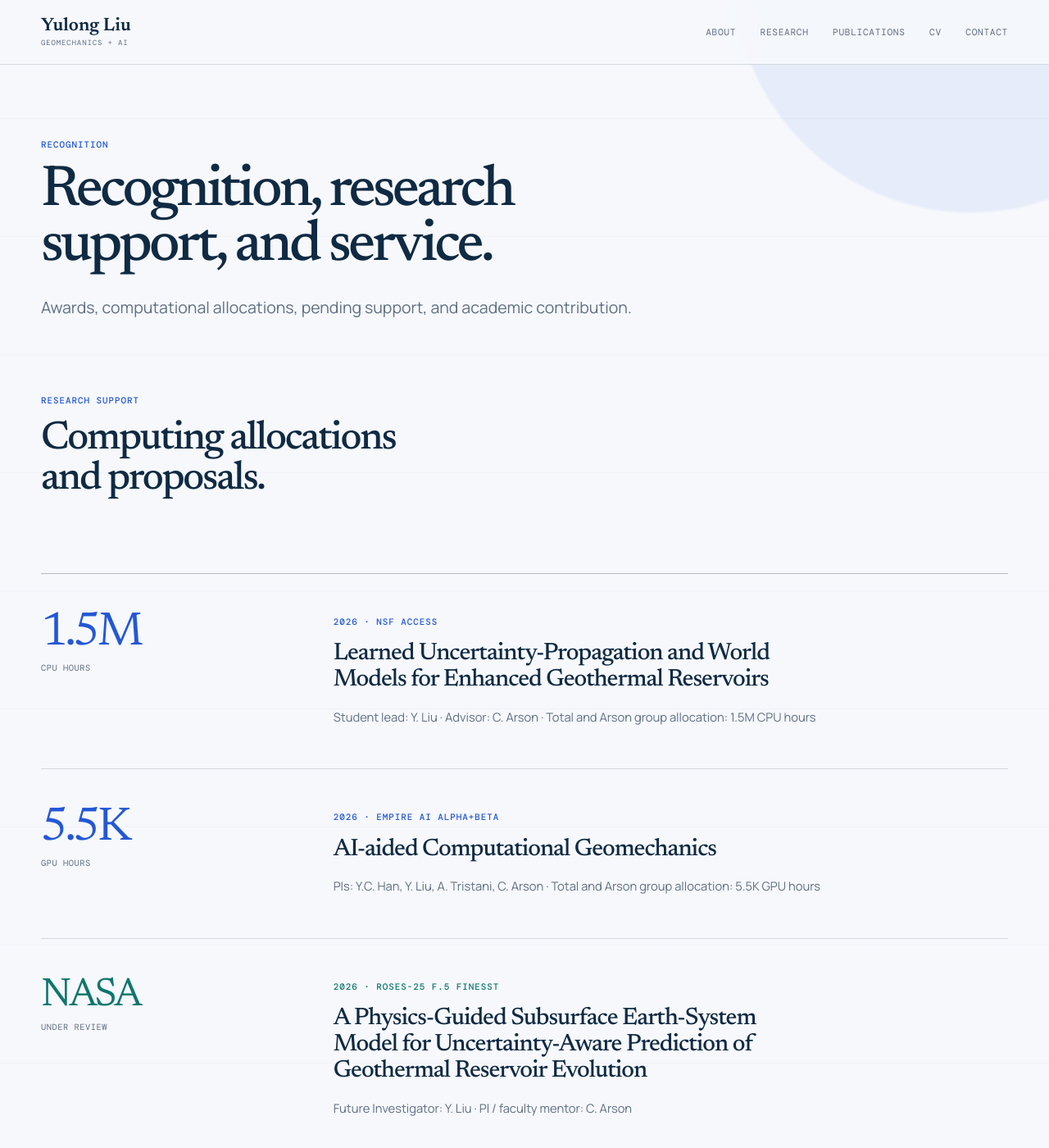
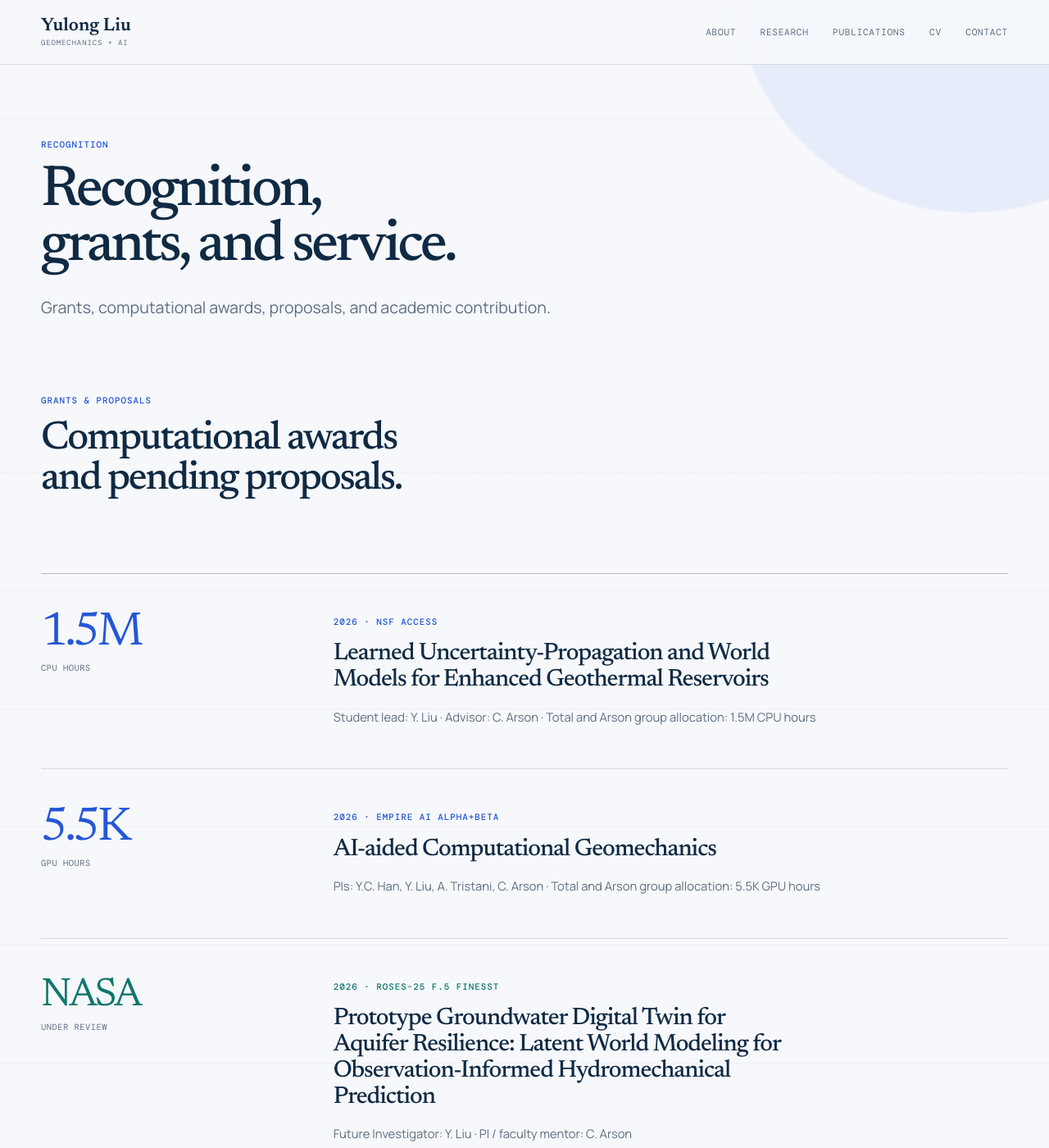
Before and after one commit to Yulongggggg/yulong_website, a Jekyll site: the page built from awards.md, in a window 1280 px wide and 1400 px high. Shown: the whole window at 82% size. Built offline with Jekyll 4.4.1, drawn with Linux system fonts in a browser that asks for light colours.

Commit message:
Update NASA proposal and grants language

```diff
--- a/awards.md
+++ b/awards.md
@@ -4,14 +4,14 @@ nav: false
 nav_order: 7
 permalink: /awards/
 layout: page
-heading: Recognition, research support, and service.
-description: Awards, computational allocations, pending support, and academic contribution.
+heading: Recognition, grants, and service.
+description: Grants, computational awards, proposals, and academic contribution.
 ---
 
 <section class="section-stack section-stack--first">
   <div class="page-header">
-    <p class="page-kicker">Research support</p>
-    <h2 class="section-title">Computing allocations and proposals.</h2>
+    <p class="page-kicker">Grants &amp; proposals</p>
+    <h2 class="section-title">Computational awards and pending proposals.</h2>
   </div>
   <div class="support-list">
     <article class="support-item">
@@ -34,7 +34,7 @@ description: Awards, computational allocations, pending support, and academic co
       <div class="support-metric support-metric--text">NASA<span>Under review</span></div>
       <div>
         <p class="project-kind">2026 · ROSES-25 F.5 FINESST</p>
-        <h3>A Physics-Guided Subsurface Earth-System Model for Uncertainty-Aware Prediction of Geothermal Reservoir Evolution</h3>
+        <h3>Prototype Groundwater Digital Twin for Aquifer Resilience: Latent World Modeling for Observation-Informed Hydromechanical Prediction</h3>
         <p>Future Investigator: Y. Liu · PI / faculty mentor: C. Arson</p>
       </div>
     </article>
```
Also changed, not shown: index.md (+1 -1 lines), research.md (+2 -2 lines), 2 other files.
